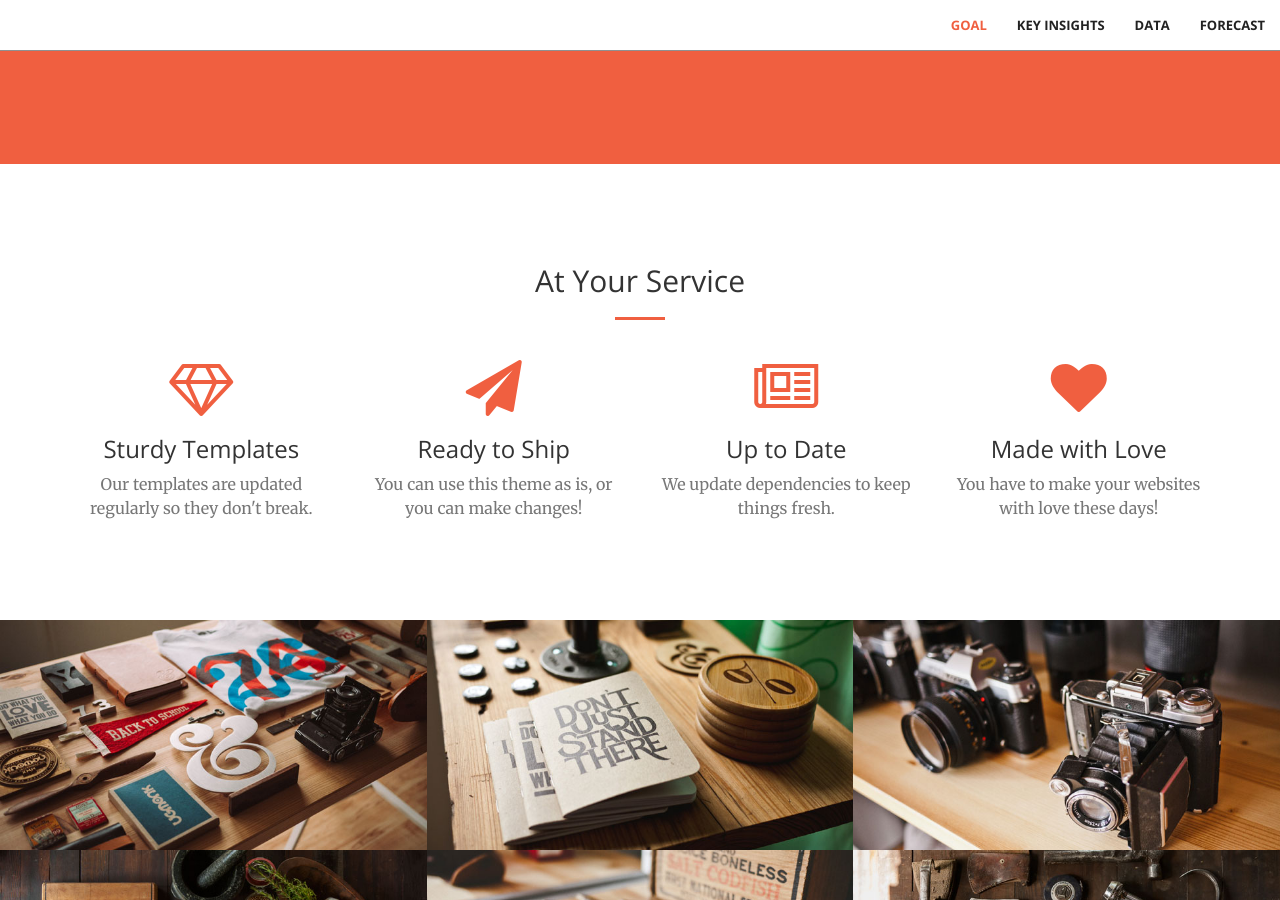
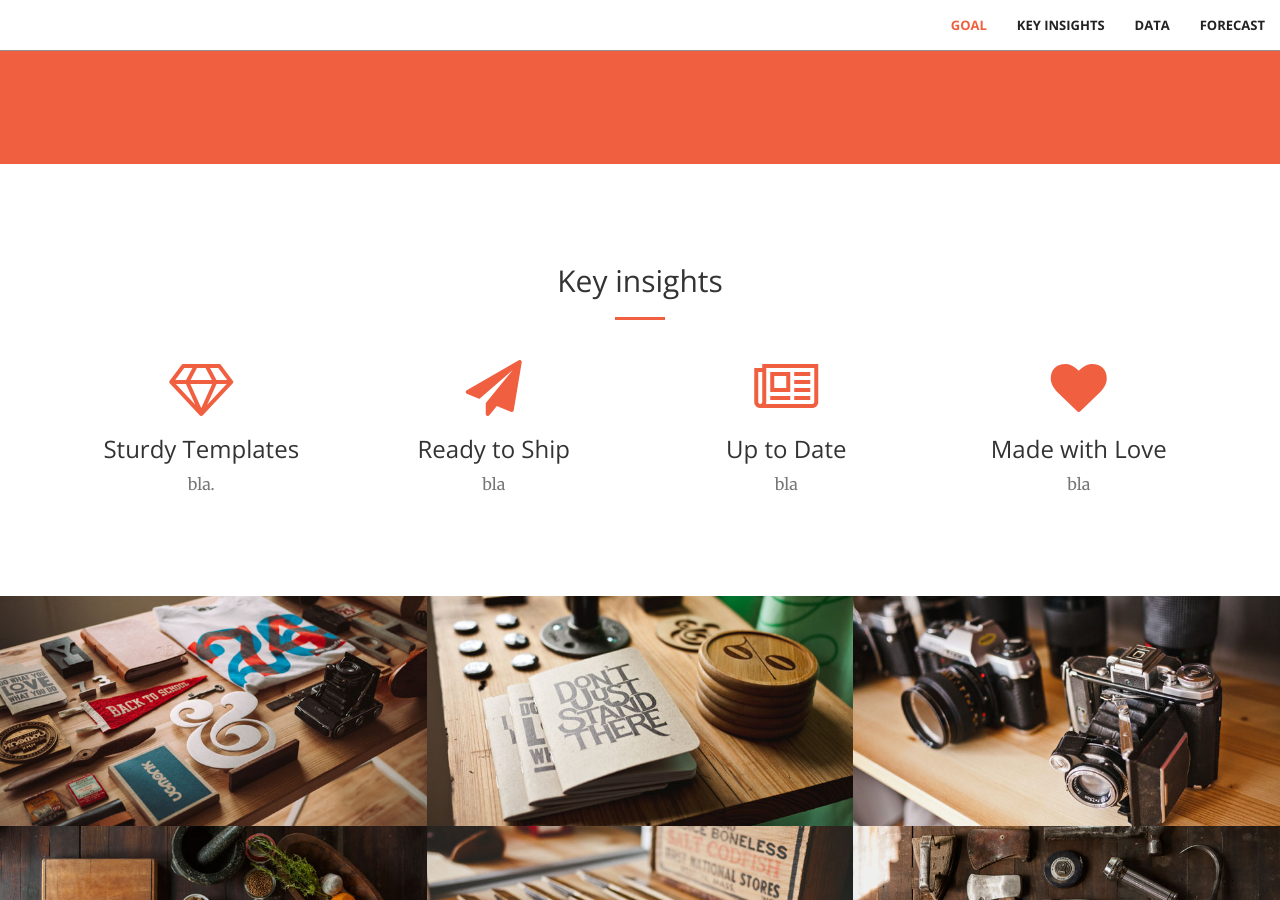
Before and after one commit to Laragervaise/forecasting-stock-volatility, a Jekyll site: the page built from index.html, in a window 1280 px wide and 900 px high, scrolled down 1152 px. Built offline with Jekyll 4.4.1, drawn with Linux system fonts in a browser that asks for light colours.

Commit message:
Update services.html

```diff
--- a/_includes/services.html
+++ b/_includes/services.html
@@ -2,7 +2,7 @@
     <div class="container">
         <div class="row">
             <div class="col-lg-12 text-center">
-                <h2 class="section-heading">At Your Service</h2>
+                <h2 class="section-heading">Key insights</h2>
                 <hr class="primary">
             </div>
         </div>
@@ -13,28 +13,28 @@
                 <div class="service-box">
                     <i class="fa fa-4x fa-diamond wow bounceIn text-primary"></i>
                     <h3>Sturdy Templates</h3>
-                    <p class="text-muted">Our templates are updated regularly so they don't break.</p>
+                    <p class="text-muted">bla.</p>
                 </div>
             </div>
             <div class="col-lg-3 col-md-6 text-center">
                 <div class="service-box">
                     <i class="fa fa-4x fa-paper-plane wow bounceIn text-primary" data-wow-delay=".1s"></i>
                     <h3>Ready to Ship</h3>
-                    <p class="text-muted">You can use this theme as is, or you can make changes!</p>
+                    <p class="text-muted">bla</p>
                 </div>
             </div>
             <div class="col-lg-3 col-md-6 text-center">
                 <div class="service-box">
                     <i class="fa fa-4x fa-newspaper-o wow bounceIn text-primary" data-wow-delay=".2s"></i>
                     <h3>Up to Date</h3>
-                    <p class="text-muted">We update dependencies to keep things fresh.</p>
+                    <p class="text-muted">bla</p>
                 </div>
             </div>
             <div class="col-lg-3 col-md-6 text-center">
                 <div class="service-box">
                     <i class="fa fa-4x fa-heart wow bounceIn text-primary" data-wow-delay=".3s"></i>
                     <h3>Made with Love</h3>
-                    <p class="text-muted">You have to make your websites with love these days!</p>
+                    <p class="text-muted">bla</p>
                 </div>
             </div>
         </div>
```
